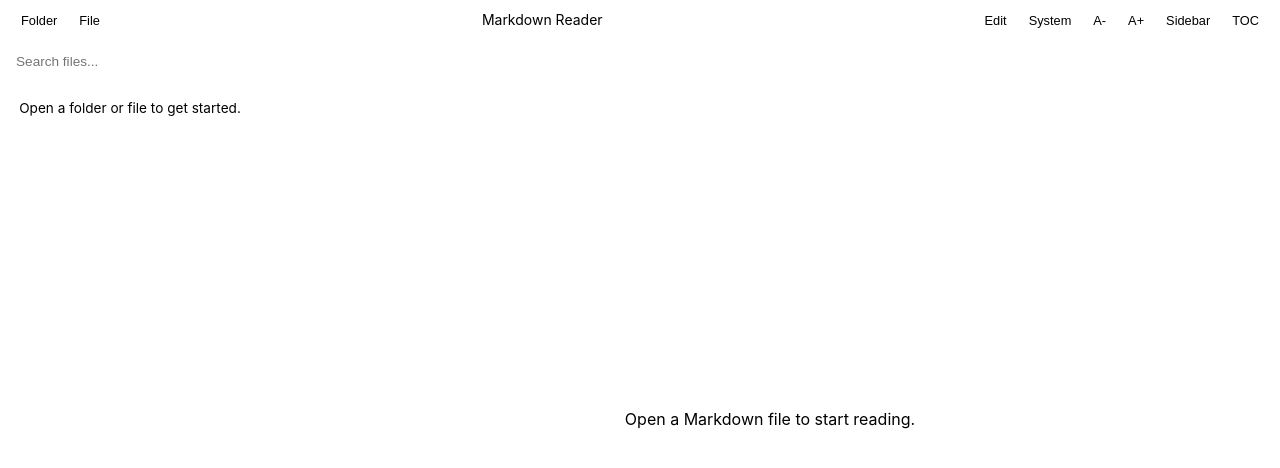
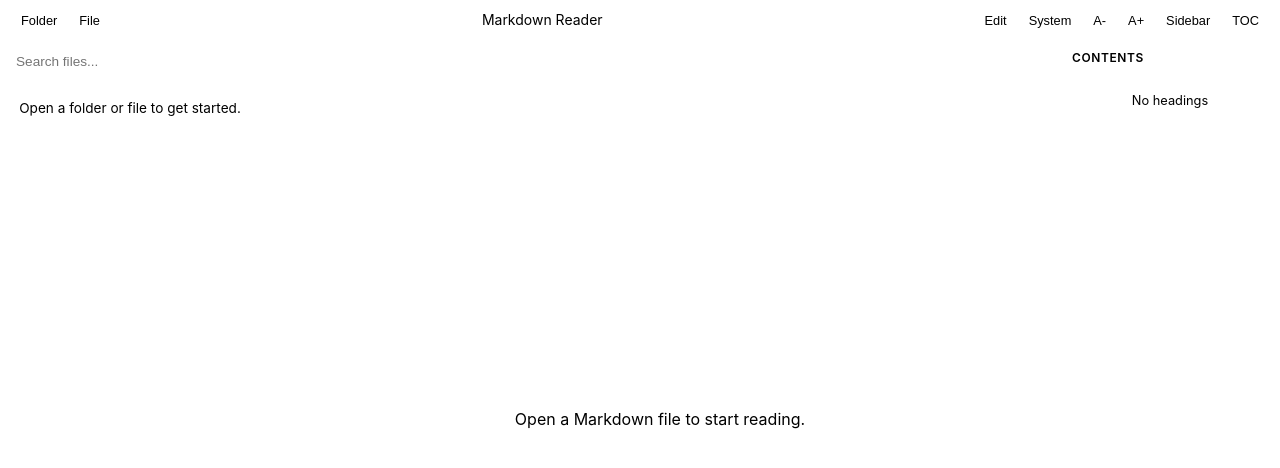
Before and after one commit to zy-yyu/markdown-reader, a Vue app: page / in a window 1280 px wide. Shown: the top 468 px of the page. Built offline with nearby package versions, Linux system fonts and the light colour scheme.

Commit message:
feat: add TOC panel with scroll spy and click-to-jump

```diff
--- a/src/App.vue
+++ b/src/App.vue
@@ -4,6 +4,11 @@
     <div class="app-body">
       <Sidebar v-if="settings.sidebarVisible" />
       <RenderArea ref="renderAreaRef" @toc="tocItems = $event" />
+      <TocPanel
+        v-if="settings.tocVisible"
+        :items="tocItems"
+        :scroll-el="renderAreaRef?.scrollEl ?? null"
+      />
     </div>
   </div>
 </template>
@@ -15,6 +20,7 @@ import { useSettingsStore } from './stores/settingsStore'
 import Toolbar from './components/Toolbar.vue'
 import Sidebar from './components/Sidebar.vue'
 import RenderArea from './components/RenderArea.vue'
+import TocPanel from './components/TocPanel.vue'
 
 const settings = useSettingsStore()
 const isEditMode = ref(false)
--- /dev/null
+++ b/src/components/TocPanel.vue
@@ -0,0 +1,120 @@
+<template>
+  <aside class="toc-panel">
+    <div class="toc-header">Contents</div>
+    <nav v-if="items.length > 0" class="toc-nav">
+      <a
+        v-for="item in items"
+        :key="item.id"
+        :href="`#${item.id}`"
+        class="toc-item"
+        :class="[`toc-h${item.level}`, { active: item.id === activeId }]"
+        @click.prevent="scrollTo(item.id)"
+      >
+        {{ item.text }}
+      </a>
+    </nav>
+    <div v-else class="toc-empty">No headings</div>
+  </aside>
+</template>
+
+<script setup lang="ts">
+import { ref, watch, onMounted, onUnmounted } from 'vue'
+import type { TocItem } from '../lib/toc'
+
+const props = defineProps<{
+  items: TocItem[]
+  scrollEl: HTMLElement | null
+}>()
+
+const activeId = ref('')
+
+function scrollTo(id: string) {
+  const el = document.getElementById(id)
+  if (el && props.scrollEl) {
+    props.scrollEl.scrollTo({ top: el.offsetTop - 16, behavior: 'smooth' })
+  }
+}
+
+let observer: IntersectionObserver | null = null
+
+function setupObserver() {
+  observer?.disconnect()
+  if (!props.scrollEl) return
+  const headings = Array.from(props.scrollEl.querySelectorAll('h1,h2,h3,h4,h5,h6'))
+  if (!headings.length) return
+  observer = new IntersectionObserver(
+    (entries) => {
+      for (const entry of entries) {
+        if (entry.isIntersecting) {
+          activeId.value = entry.target.id
+        }
+      }
+    },
+    { root: props.scrollEl, rootMargin: '0px 0px -80% 0px', threshold: 0 }
+  )
+  headings.forEach(h => observer!.observe(h))
+}
+
+onMounted(() => setupObserver())
+onUnmounted(() => observer?.disconnect())
+
+watch(() => props.items, () => {
+  setTimeout(setupObserver, 100)
+})
+</script>
+
+<style scoped>
+.toc-panel {
+  width: var(--toc-width);
+  min-width: var(--toc-width);
+  background: var(--color-bg-sidebar);
+  border-left: 1px solid var(--color-border);
+  display: flex;
+  flex-direction: column;
+  overflow: hidden;
+}
+
+.toc-header {
+  padding: 0.5rem 0.75rem;
+  font-size: 0.75rem;
+  font-weight: 600;
+  text-transform: uppercase;
+  letter-spacing: 0.05em;
+  color: var(--color-text-muted);
+  border-bottom: 1px solid var(--color-border);
+}
+
+.toc-nav {
+  flex: 1;
+  overflow-y: auto;
+  padding: 0.5rem 0;
+}
+
+.toc-item {
+  display: block;
+  padding: 0.2rem 0.75rem;
+  font-size: 0.8rem;
+  color: var(--color-text-muted);
+  text-decoration: none;
+  white-space: nowrap;
+  overflow: hidden;
+  text-overflow: ellipsis;
+  border-left: 2px solid transparent;
+  transition: color 0.1s, border-color 0.1s;
+}
+
+.toc-item:hover { color: var(--color-text); }
+.toc-item.active { color: var(--color-link); border-left-color: var(--color-link); }
+
+.toc-h1 { padding-left: 0.75rem; }
+.toc-h2 { padding-left: 1.25rem; }
+.toc-h3 { padding-left: 1.75rem; }
+.toc-h4 { padding-left: 2.25rem; }
+
+.toc-empty {
+  padding: 1rem;
+  font-size: 0.8rem;
+  color: var(--color-text-muted);
+  text-align: center;
+}
+</style>
```
